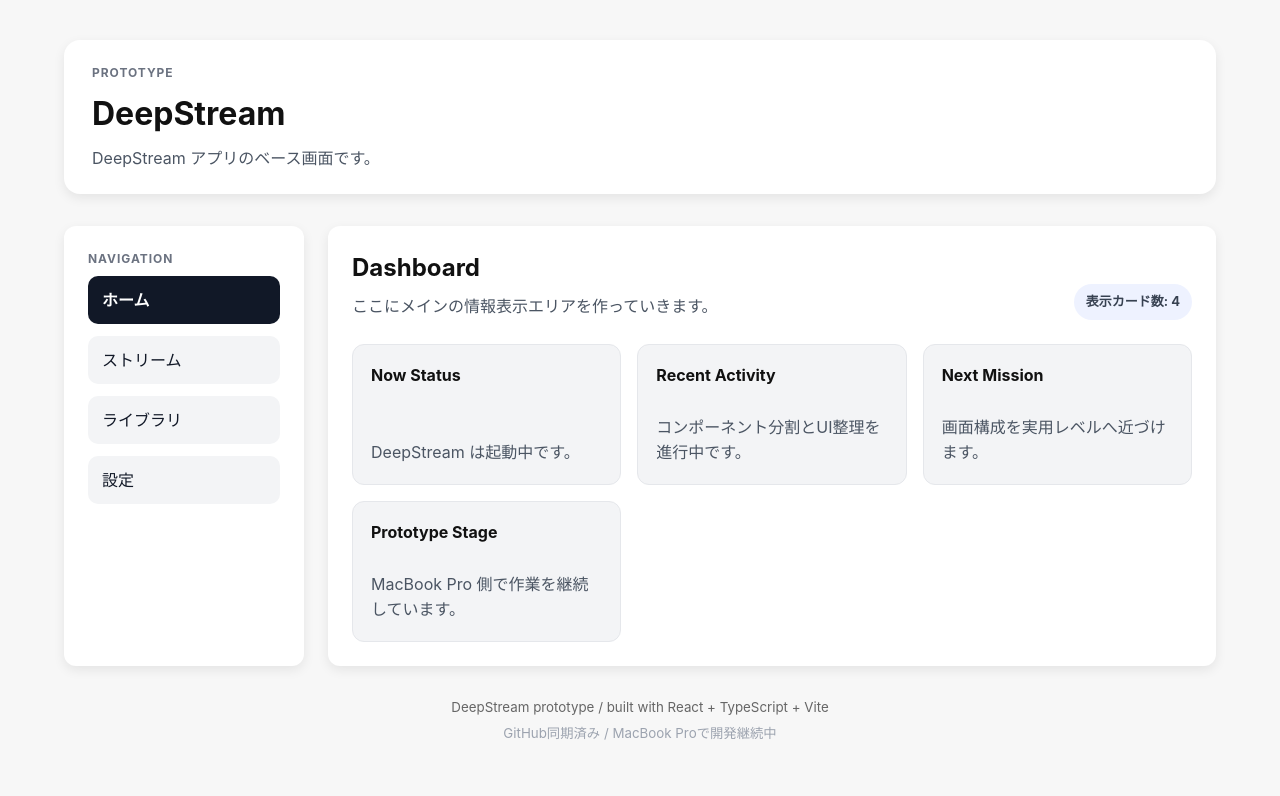
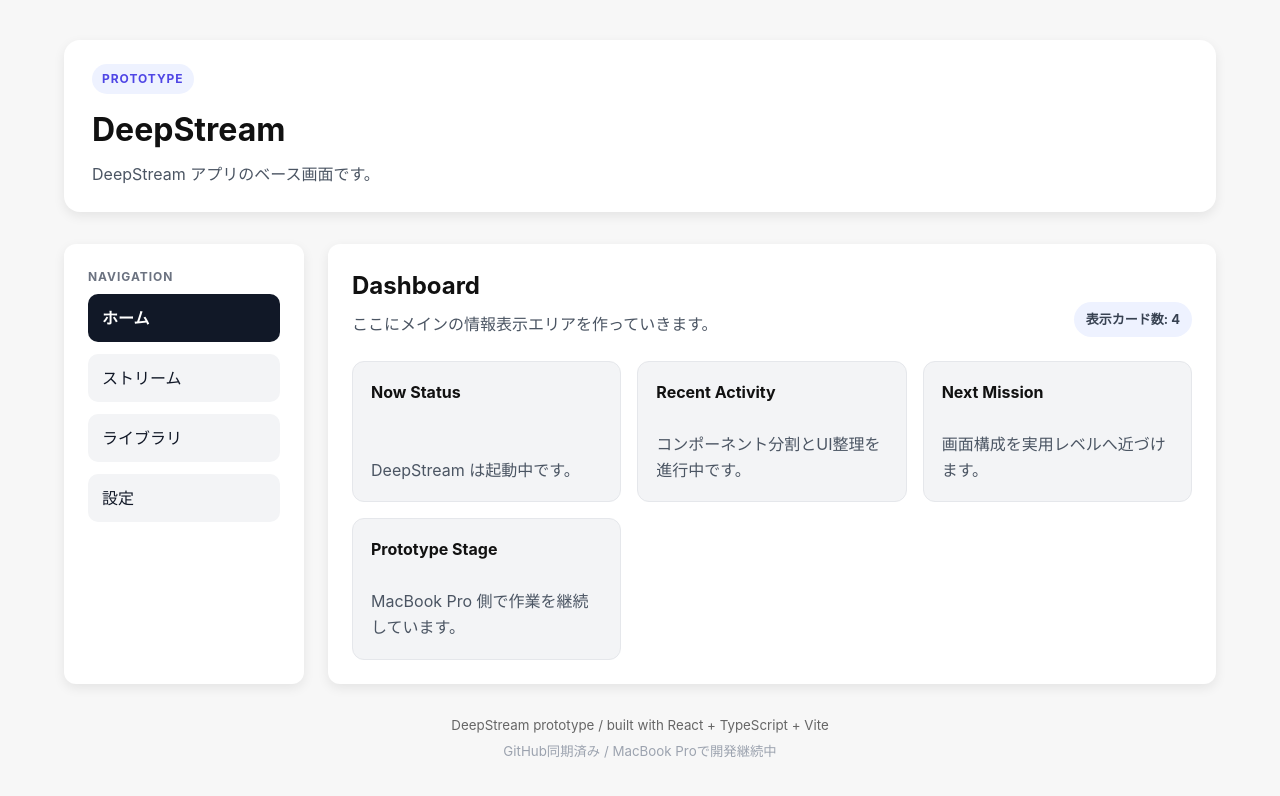
Before and after one commit to wwm001/deepstream, a React (Vite) app: page / in a window 1280 px wide. Shown: the top 796 px of the page. Built offline with nearby package versions, Linux system fonts and the light colour scheme.

Commit message:
Style prototype badge

```diff
--- a/src/components/Header.tsx
+++ b/src/components/Header.tsx
@@ -13,11 +13,15 @@ function Header() {
       <p
         style={{
           margin: 0,
+          display: "inline-block",
           fontSize: "12px",
           fontWeight: 700,
           letterSpacing: "0.08em",
-          color: "#6b7280",
+          color: "#4f46e5",
           textTransform: "uppercase",
+          background: "#eef2ff",
+          padding: "6px 10px",
+          borderRadius: "999px",
         }}
       >
         {appMeta.badge}
@@ -25,7 +29,7 @@ function Header() {
 
       <h1
         style={{
-          margin: "8px 0 0 0",
+          margin: "12px 0 0 0",
           fontSize: "32px",
         }}
       >
@@ -36,6 +40,7 @@ function Header() {
         style={{
           margin: "8px 0 0 0",
           color: "#4b5563",
+          lineHeight: 1.6,
         }}
       >
         {appMeta.subtitle}
```
